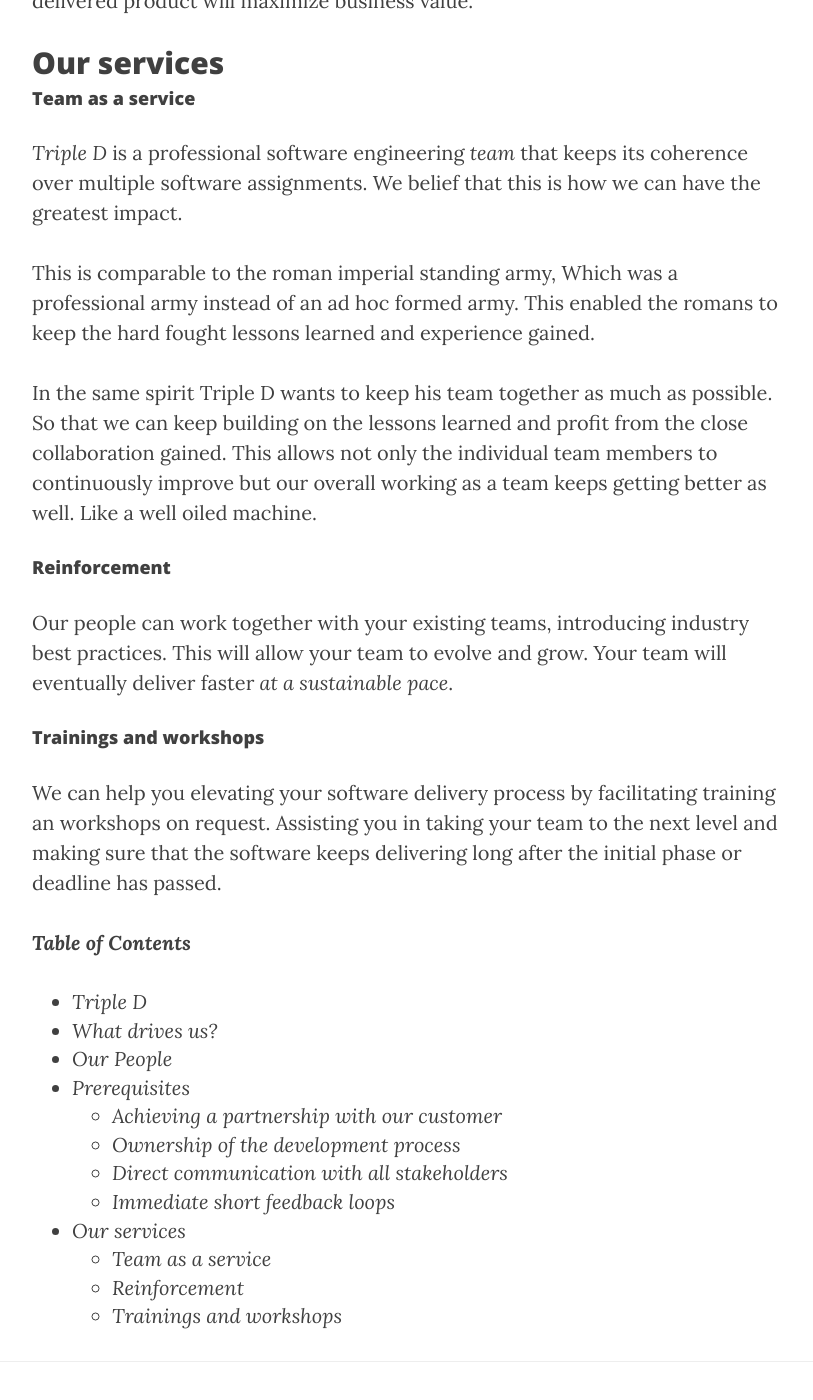
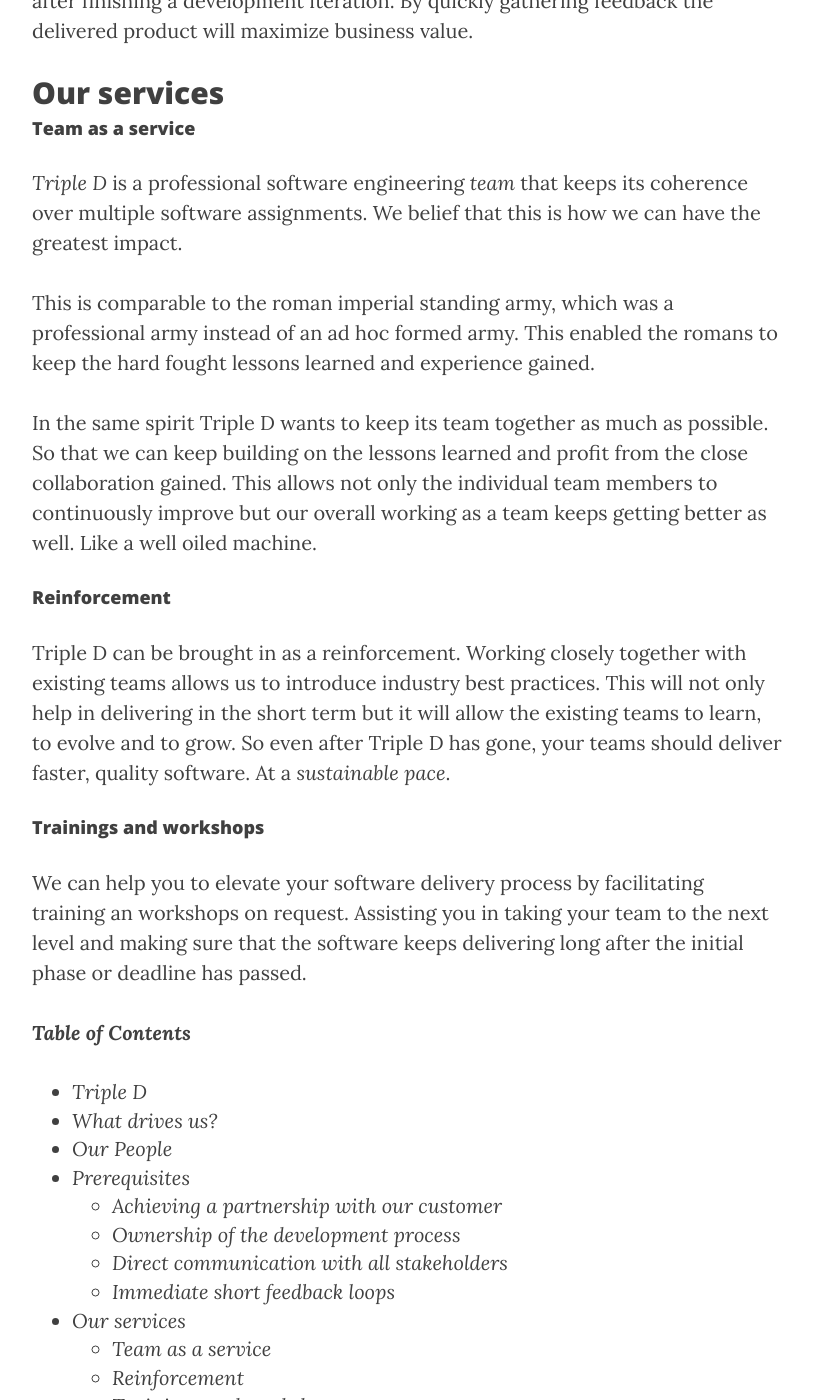
Before and after one commit to tripledio/tripledio.github.io, a Jekyll site: the page built from about.md, in a window 1280 px wide and 1400 px high, scrolled down 3028 px. Shown: the whole window, without its empty margins (233-1046 px from the left). Built offline with Jekyll 4.4.1, drawn with Linux system fonts in a browser that asks for light colours; nearby versions of some CDN libraries; some of the changed text lies outside the part shown.

Commit message:
corrections after feedback

```diff
--- a/about.md
+++ b/about.md
@@ -65,15 +65,15 @@
 #### Team as a service <a name="5.a"/>
 *Triple D* is a professional software engineering *team* that keeps its coherence over multiple software assignments. We belief that this is how we can have the greatest impact.
 
-This is comparable to the roman imperial standing army, Which was a professional army instead of an ad hoc formed army. This enabled the romans to keep the hard fought lessons learned and experience gained.
+This is comparable to the roman imperial standing army, which was a professional army instead of an ad hoc formed army. This enabled the romans to keep the hard fought lessons learned and experience gained.
 
-In the same spirit Triple D wants to keep his team together as much as possible. So that we can keep building on the lessons learned and profit from the close collaboration gained. This allows not only the individual team members to continuously improve but our overall working as a team keeps getting better as well. Like a well oiled machine.
+In the same spirit Triple D wants to keep its team together as much as possible. So that we can keep building on the lessons learned and profit from the close collaboration gained. This allows not only the individual team members to continuously improve but our overall working as a team keeps getting better as well. Like a well oiled machine.
 
 #### Reinforcement <a name="5.b"/>
-Our people can work together with your existing teams, introducing industry best practices. This will allow your team to evolve and grow. Your team will eventually deliver faster *at a sustainable pace*.
+Triple D can be brought in as a reinforcement. Working closely together with existing teams allows us to introduce industry best practices. This will not only help in delivering in the short term but it will allow the existing teams to learn, to evolve and to grow. So even after Triple D has gone, your teams should deliver faster, quality software. At a *sustainable pace*.
 
 #### Trainings and workshops <a name="5.c"/>
-We can help you elevating your software delivery process by facilitating training an workshops on request. Assisting you in taking your team to the next level and making sure that the software keeps delivering long after the initial phase or deadline has passed.
+We can help you to elevate your software delivery process by facilitating training an workshops on request. Assisting you in taking your team to the next level and making sure that the software keeps delivering long after the initial phase or deadline has passed.
 
 _**Table of Contents**_
 
```
Also changed, not shown: other parts of about.md (+4 -4 lines).
